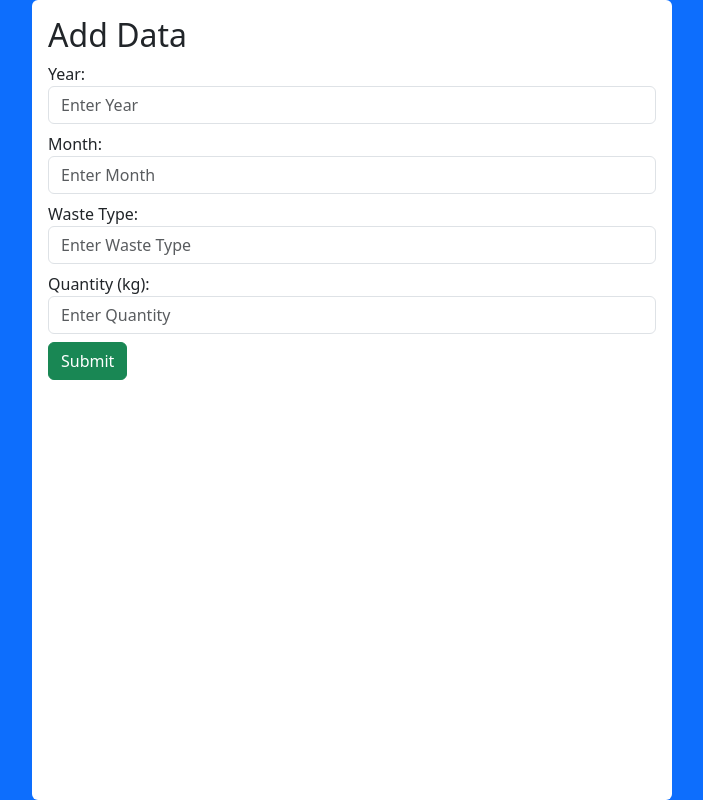
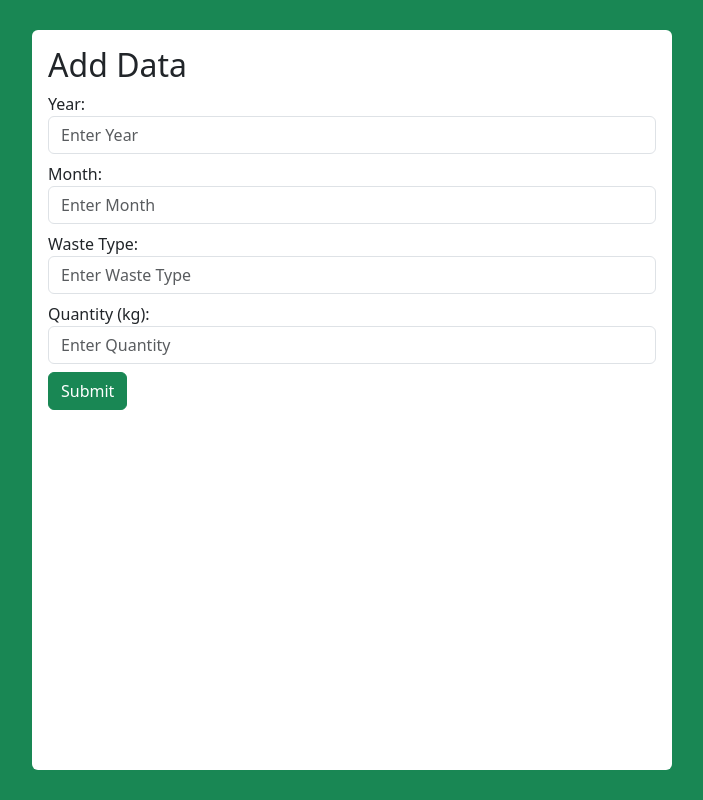
Before and after one commit to piyagrace/mern_crud, a React (Vite) app in the folder mern_crud/: page /create in a window 1280 px wide. Shown: the whole page, without its empty margins (288-991 px from the left). Built offline with nearby package versions, Linux system fonts and the light colour scheme.

Commit message:
Update CreateUser.jsx

```diff
--- a/mern_crud/src/CreateUser.jsx
+++ b/mern_crud/src/CreateUser.jsx
@@ -21,8 +21,8 @@ function CreateUser (){
     }
 
     return (
-        <div className='d-flex vh-100 bg-primary justify-content-center align-tems-center'>
-            <div className='w-50 bg-white rounded p-3'>
+        <div className='d-flex vh-100 bg-success justify-content-center align-tems-center'>
+            <div className='w-50 bg-white rounded p-3' style={{ marginTop: "30px", marginBottom: "30px" }}>
                 <form onSubmit={Submit}>
                     <h2>Add Data</h2>
                     <div className='mb-2'>
```
